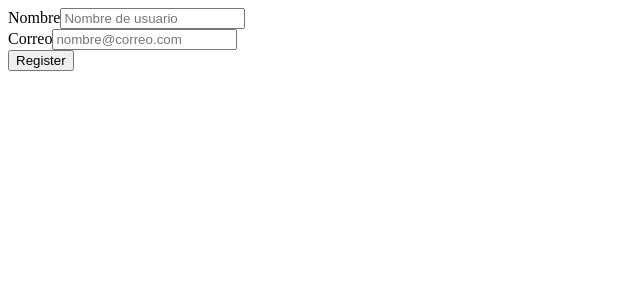
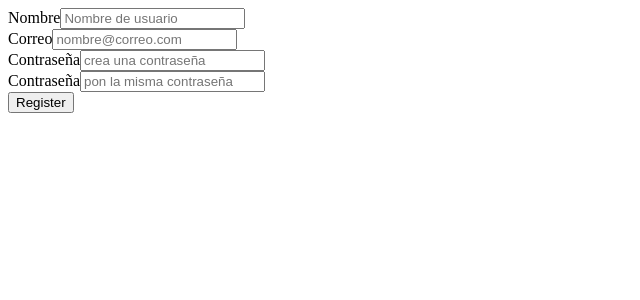
Before and after one commit to MALTHODZ/Proyecto-Final, a Next.js app in the folder frontend/: page /components/Register in a window 1280 px wide. Shown: the top 300 px of the page, without its empty margins (0-640 px from the left). Built offline with nearby package versions, Linux system fonts and the light colour scheme.

Commit message:
Implementada la validacion de contraseña en Register

```diff
--- a/frontend/src/pages/components/Register.jsx
+++ b/frontend/src/pages/components/Register.jsx
@@ -11,18 +11,34 @@ export default function Register () {
             initialValues={{
                 nombre:'',
                 correo:'',
+                password1:'',
+                password2:''
             }}
             validate={(values) => {
                 let error = {};
+
                 if (!values.nombre) {
                     error.nombre = 'Por favor introduce un nombre';
                 } else if(!/^[a-zA-ZÀ-ÿ\s]{1,40}$/.test(values.nombre)){
                     error.nombre = 'El nombre solo puede contener letras y espacios';
                     }
+
                 if (!values.correo) {
                     error.correo = 'Por favor introduce un correo';
                 } else if(!/^[a-zA-Z0-9_.+-]+@[a-zA-Z0-9-]+\.[a-zA-Z0-9-.]+$/.test(values.correo)){
                     error.correo = 'El correo solo puede contener letras, numeros, puntos y guiones';
+                }
+
+                if (!values.password1) {
+                    error.password1 = 'Por favor introduce una contraseña';
+                } else if (values.password1.length < 6) {
+                    error.password1 = 'La contraseña debe tener al menos 6 caracteres';
+                }
+
+                if (!values.password2) {
+                    error.password2 = 'Por favor confirma tu contraseña';
+                } else if (values.password1 !== values.password2) {
+                    error.password2 = 'Las contraseñas no coinciden';
                 }
                 return error;
             }}
@@ -60,6 +76,30 @@ export default function Register () {
                             <div className="error">{errors.correo}</div>
                         )}/>
                     </div>
+                    <div>
+                        <label htmlFor="contraseña">Contraseña</label>
+                        <Field
+                            type="password"
+                            id="password1"
+                            name="password1"
+                            placeholder="crea una contraseña"
+                        />
+                        <ErrorMessage name="password1" component={() => (
+                            <div className="error">{errors.password1}</div>
+                        )}/>
+                    </div>
+                    <div>
+                        <label htmlFor="contraseña">Contraseña</label>
+                        <Field
+                            type="password"
+                            id="password2"
+                            name="password2"
+                            placeholder="pon la misma contraseña"
+                        />
+                        <ErrorMessage name="password2" component={() => (
+                            <div className="error">{errors.password2}</div>
+                        )}/>
+                    </div>
                     <button type="submit">Register</button>
                     {sendForm && <p>Te has registrado con exito!</p>}
                 </Form>
```
